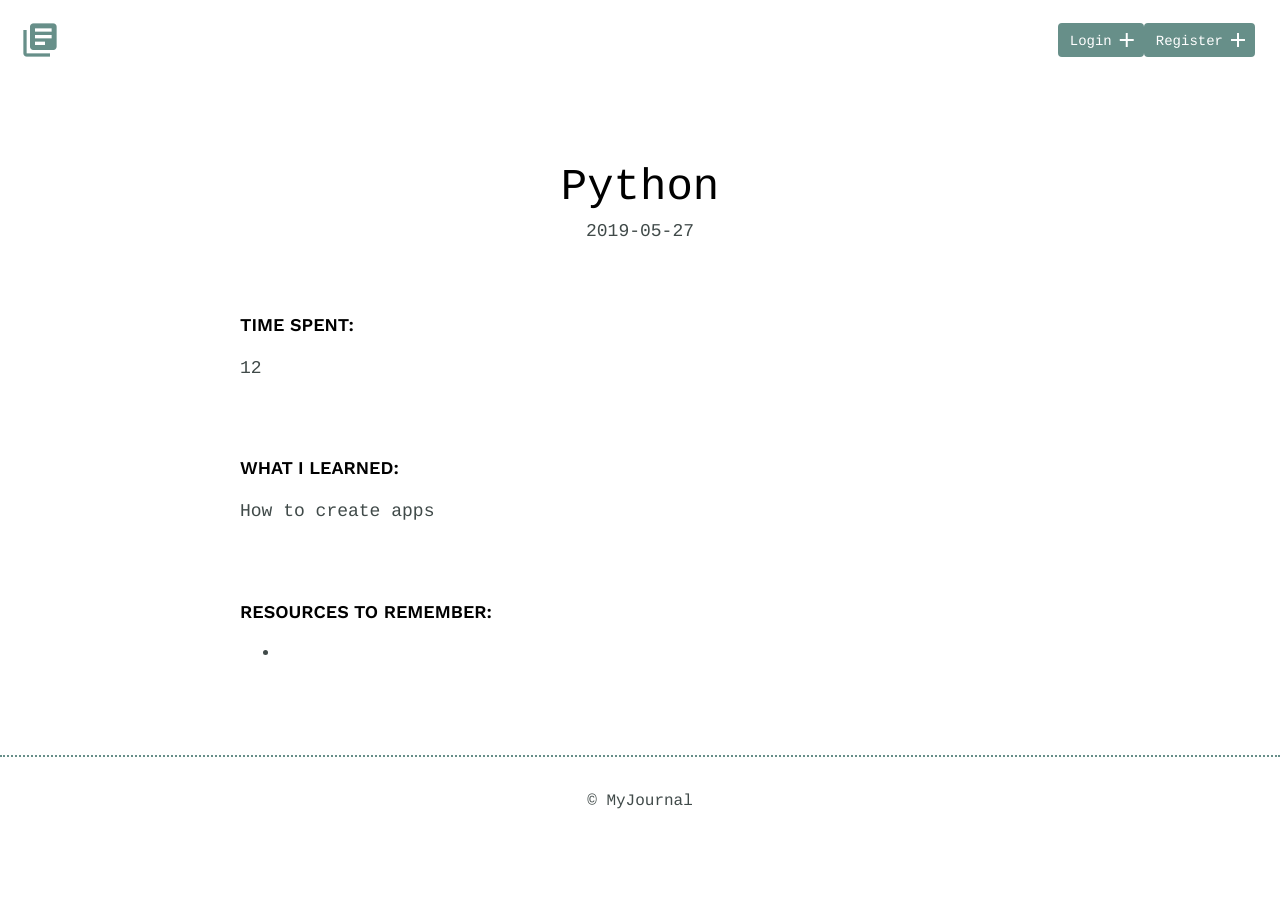
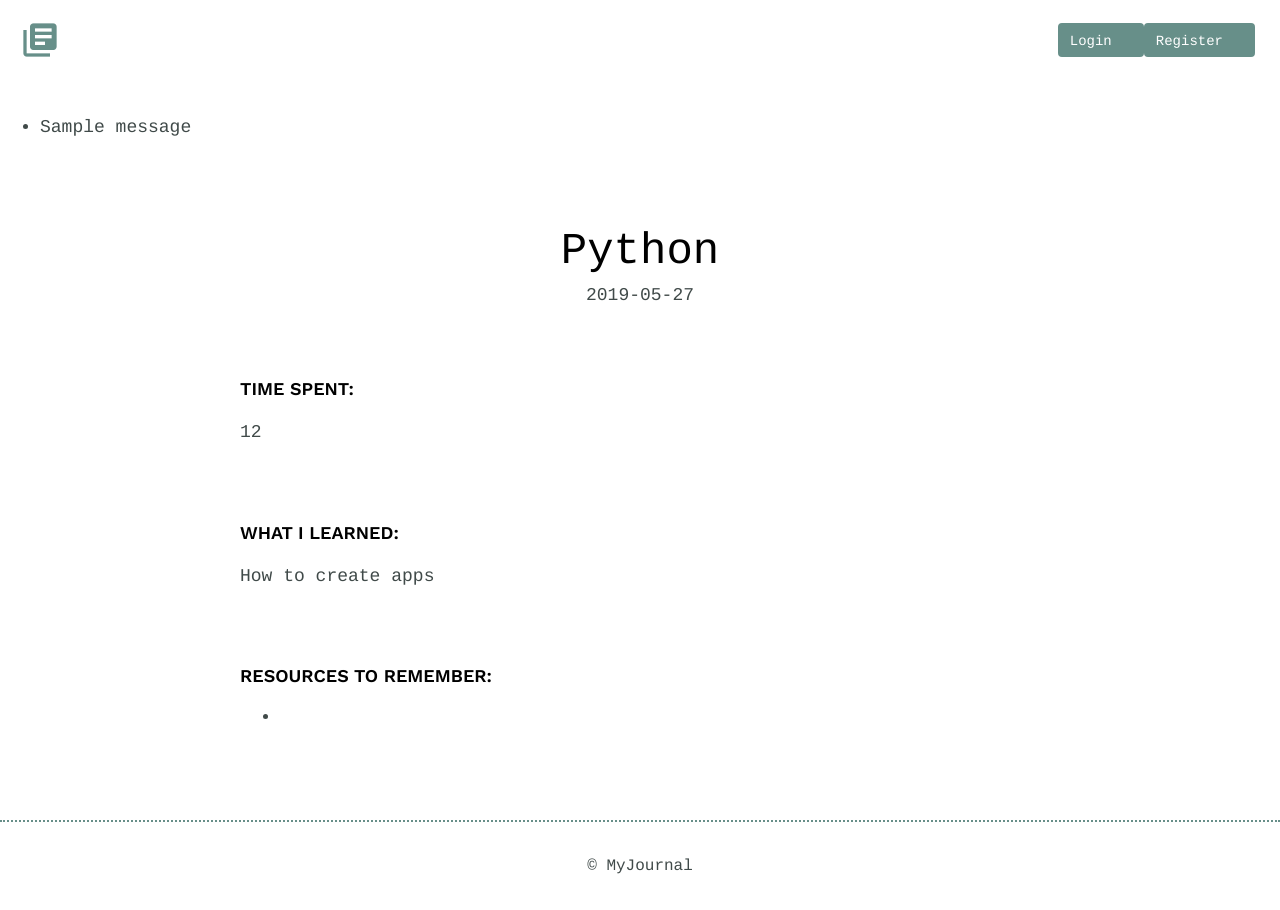
Before and after one commit to DanielSauve101/techdegree-project-5, a Flask app: page /entries/1 in a window 1280 px wide. Before the commit the page ends 809 px from the top, so only its background shows below. Run offline with Flask 2, Linux system fonts and the light colour scheme; data comes from the database, SQL or seed files in the repository; both versions use the stored data as it was after the commit; one stand-in notice (Sample message) is shown.

Commit message:
added flash messages and added the readme.md

```diff
--- a/app.py
+++ b/app.py
@@ -40,11 +40,19 @@ def after_request(response):
     return response
 
 
+def get_entry(id):
+    try:
+        entry = models.Entry.select().where(models.Entry.id == id).get()
+    except models.DoesNotExist:
+        abort(404)
+    return entry
+
+
 @app.route('/register', methods=('GET', 'POST'))
 def register():
     form = forms.RegisterForm()
     if form.validate_on_submit():
-        flash("You have registered successfully!", "success")
+        flash("You have registered successfully!")
         models.User.create_user(
             username=form.username.data,
             password=form.password.data
@@ -60,14 +68,14 @@ def login():
         try:
             user = models.User.get(models.User.username == form.username.data)
         except models.DoesNotExist:
-            flash("You're username or password does not match.", "error")
+            flash("You're username or password does not match.")
         else:
             if check_password_hash(user.password, form.password.data):
                 login_user(user)
-                flash("You are logged in!", "success")
+                flash("You are logged in!")
                 return redirect(url_for('index'))
             else:
-                flash("You're email or password does not match.", "error")
+                flash("You're email or password does not match.")
     return render_template('login.html', form=form)
 
 
@@ -84,7 +92,7 @@ def logout():
 def new_entry():
     form = forms.EntryForm()
     if form.validate_on_submit():
-        flash("You have successfully added a new entry!", "success")
+        flash("You have successfully added a new entry!")
         models.Entry.create(
             user=g.user._get_current_object(),
             title=form.title.data,
@@ -99,20 +107,17 @@ def new_entry():
 
 @app.route('/entries/<id>')
 def view_entry(id):
-    try:
-        entry = models.Entry.select().where(models.Entry.id == id).get()
-    except models.DoesNotExist:
-        abort(404)
+    entry = get_entry(id)
     return render_template('detail.html', entry=entry)
 
 
 @app.route('/entries/<id>/edit', methods=('GET', 'POST'))
 @login_required
 def edit_entry(id):
-    existing_entry = models.Entry.select().where(models.Entry.id == id).get()
+    existing_entry = get_entry(id)
     form = forms.EntryForm()
     if form.validate_on_submit():
-        flash("You have successfully edited your entry!", "success")
+        flash("You have successfully edited your entry!")
         update_entry = models.Entry.update(
             user=g.user._get_current_object(),
             title=form.title.data,
@@ -129,7 +134,7 @@ def edit_entry(id):
 @app.route('/entries/<id>/delete')
 @login_required
 def delete_entry(id):
-    delete_entry = models.Entry.select().where(models.Entry.id == id).get()
+    delete_entry = get_entry(id)
     delete_entry.delete_instance()
     flash("You have successfully deleted the entry")
     return redirect(url_for('index'))
--- a/forms.py
+++ b/forms.py
@@ -1,8 +1,8 @@
 from flask_wtf import Form
 from wtforms import (StringField, TextAreaField, IntegerField, DateField,
                      PasswordField)
-from wtforms.validators import (DataRequired, InputRequired, Regexp, Length,
-                                EqualTo)
+from wtforms.validators import (DataRequired, Regexp, Length, EqualTo,
+                                ValidationError)
 
 from models import User
 
@@ -41,7 +41,7 @@ class LoginForm(Form):
 
 class EntryForm(Form):
     title = StringField('Title', validators=[DataRequired()])
-    date = DateField('Date', validators=[InputRequired()])
+    date = DateField('Date', validators=[DataRequired()])
     time = IntegerField('Time Spent', validators=[DataRequired()])
     learned = TextAreaField('What I Learned', validators=[DataRequired()])
     resources = TextAreaField('Resources To Remember')
--- a/templates/detail.html
+++ b/templates/detail.html
@@ -30,8 +30,6 @@
     <a class="button-secondary" href="{{ url_for('delete_entry', id=entry.id)}}">Delete Entry</a>
     </p>
   </div>
-
-
   {% endif %}
 </section>
 {% endblock %}
--- a/templates/layout.html
+++ b/templates/layout.html
@@ -17,13 +17,23 @@
                   <a class="logo" href="{{ url_for('index') }}"><i class="material-icons">library_books</i></a>
                   {% if current_user.is_authenticated %}
                   <a class="button icon-right" href="{{ url_for('new_entry') }}"><span>New Entry</span> <i class="material-icons">add</i></a>
-                  <a class="button icon-right" href="{{ url_for('logout') }}"><span>Logout</span> <i class="material-icons">add</i></a>
+                  <a class="button icon-right" href="{{ url_for('logout') }}"><span>Logout</span></a>
                   {% else %}
-                  <a class="button icon-right" href="{{ url_for('register') }}"><span>Register</span> <i class="material-icons">add</i></a>
-                  <a class="button icon-right" href="{{ url_for('login') }}"><span>Login</span> <i class="material-icons">add</i></a>
+                  <a class="button icon-right" href="{{ url_for('register') }}"><span>Register</span></a>
+                  <a class="button icon-right" href="{{ url_for('login') }}"><span>Login</span></a>
                   {% endif %}
                 </div>
             </div>
+            <!-- Flash messages -->
+            {% with messages = get_flashed_messages() %}
+              {% if messages %}
+                <ul>
+                {% for message in messages %}
+                  <li>{{ message }}</li>
+                {% endfor %}
+                </ul>
+              {% endif %}
+            {% endwith %}
         </header>
         {% block content %}{% endblock %}
         <footer>
```
Also changed, not shown: README.md, journal.db.
